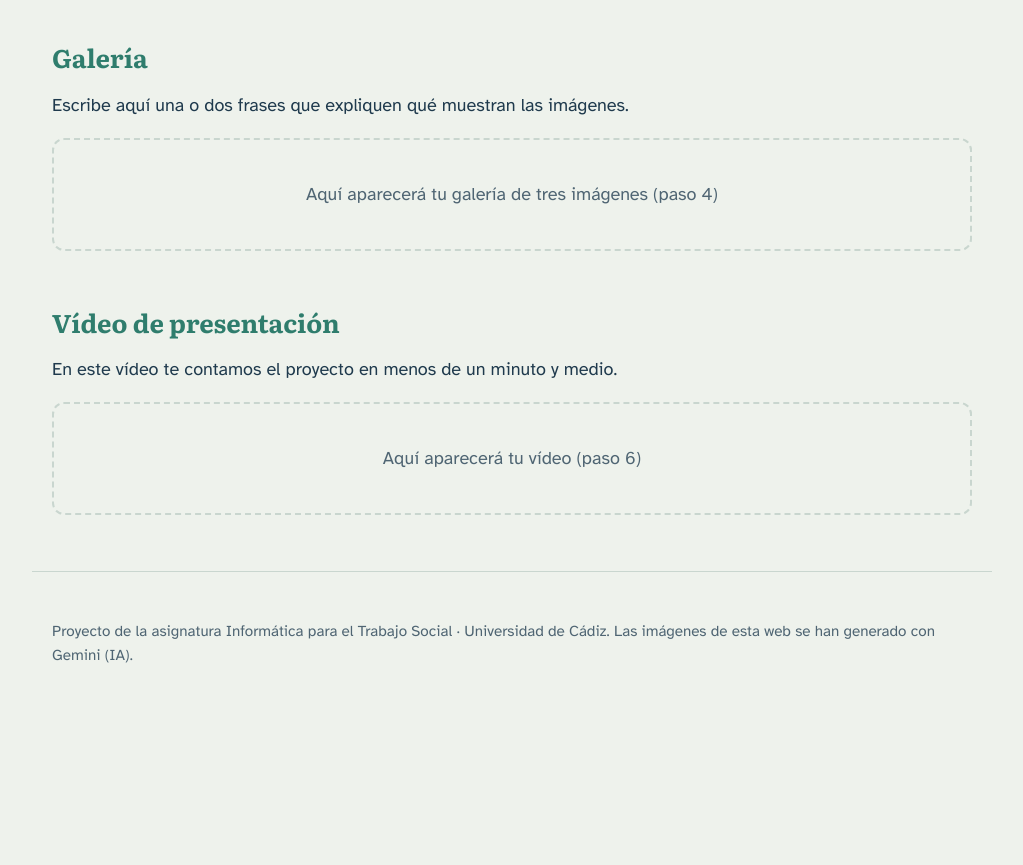
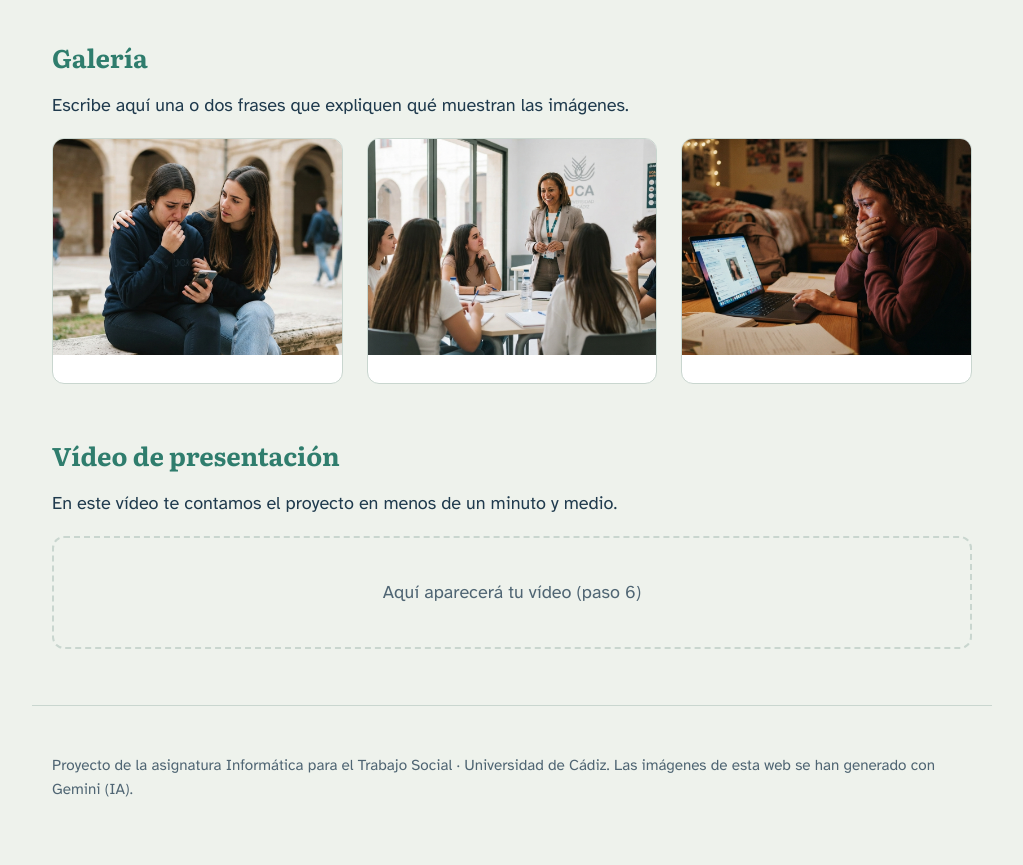
Before and after one commit to mariadelrocio-perez/practica-imagenes-video, a plain HTML site: page index.html in a window 1280 px wide. Shown: the part 960-1825 px from the top of the page, without its empty margins (128-1151 px from the left). Before the commit the page ends 1691 px from the top, so only its background shows below. Drawn offline with Linux system fonts and the light colour scheme.

Commit message:
Update index.html

```diff
--- a/index.html
+++ b/index.html
@@ -149,7 +149,7 @@
 
     <div class="zona" data-aviso="Aquí aparecerá tu imagen de cabecera (paso 3)">
       <!-- PASO 3: CABECERA ============================ INICIO -->
-      <img src="img/cabecera.png" alt="" class="imagen-cabecera">
+      <img src="img/cabecera.png" alt="Un grupo de alumnos se manifiestan en contra del acoso en el ámbito universitario." class="imagen-cabecera">
       <!-- PASO 3: CABECERA =============================== FIN -->
     </div>
   </header>
@@ -163,7 +163,20 @@
 
       <div class="zona" data-aviso="Aquí aparecerá tu galería de tres imágenes (paso 4)">
         <!-- PASO 4: GALERÍA ============================= INICIO -->
-
+        <div class="galeria">
+          <figure>
+            <img src="img/galeria1.png" alt="">
+            <figcaption></figcaption>
+          </figure>
+          <figure>
+            <img src="img/galeria2.png" alt="">
+            <figcaption></figcaption>
+          </figure>
+          <figure>
+            <img src="img/galeria3.png" alt="">
+            <figcaption></figcaption>
+          </figure>
+        </div>
         <!-- PASO 4: GALERÍA ================================ FIN -->
       </div>
     </section>
```
